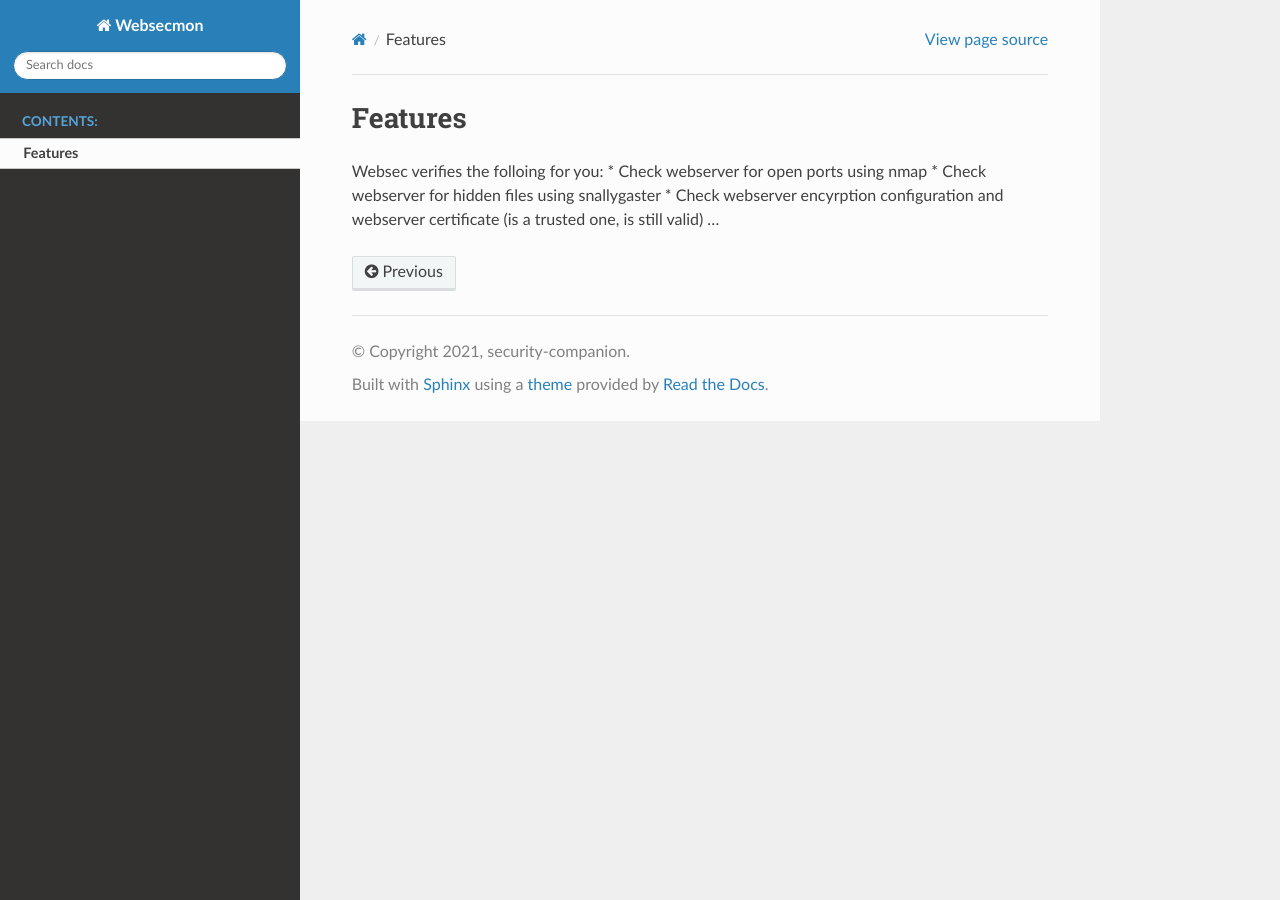
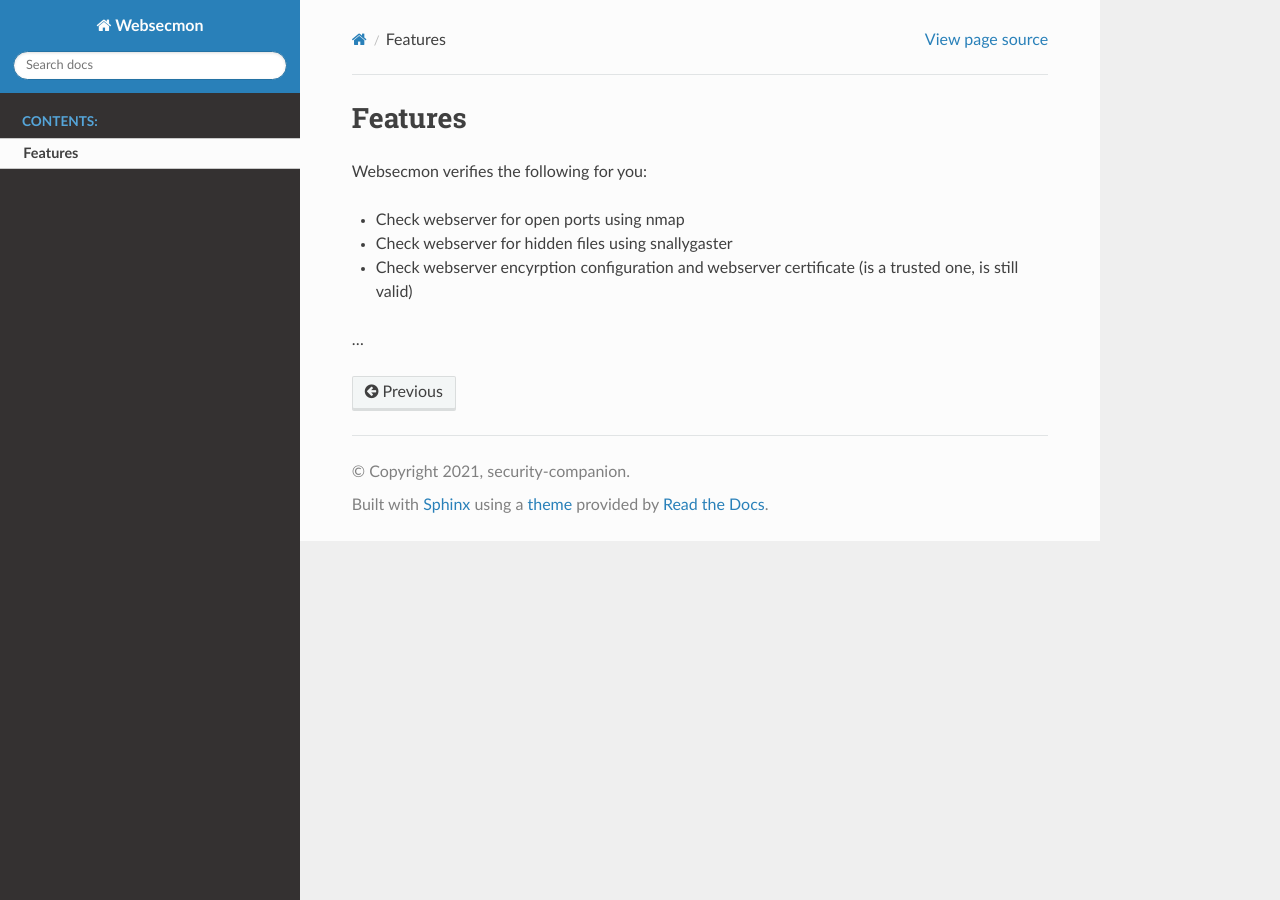
Before and after one commit to security-companion/websecmon, a Sphinx documentation site: the page built from docs/features.rst, in a window 1280 px wide. Built offline with Sphinx 7.4.7 and the Read the Docs theme 2.0.0, drawn with Linux system fonts in a browser that asks for light colours.

Commit message:
update docu

```diff
--- a/docs/features.rst
+++ b/docs/features.rst
@@ -1,8 +1,10 @@
 Features
 ==============
 
-Websec verifies the folloing for you:
-* Check webserver for open ports using nmap
-* Check webserver for hidden files using snallygaster
-* Check webserver encyrption configuration and webserver certificate (is a trusted one, is still valid)
+Websecmon verifies the following for you:
+
+- Check webserver for open ports using nmap
+- Check webserver for hidden files using snallygaster
+- Check webserver encyrption configuration and webserver certificate (is a trusted one, is still valid)
+
 ...
--- a/docs/index.rst
+++ b/docs/index.rst
@@ -10,8 +10,9 @@ In order to use the tool you first need to install it on a server or use the hos
 
 Once you register your username you can add a website to check.
 Before it being scanned you need to confirm the right to do so by
-* verifying that you have access to a mail-address that is part of the domain-name you want to scan.
-* adding a certain file that websec provides to the webspace of the domain
+
+- verifying that you have access to a mail-address that is part of the domain-name you want to scan.
+- adding a certain file that websec provides to the webspace of the domain
 
 .. toctree::
    :maxdepth: 2
```
